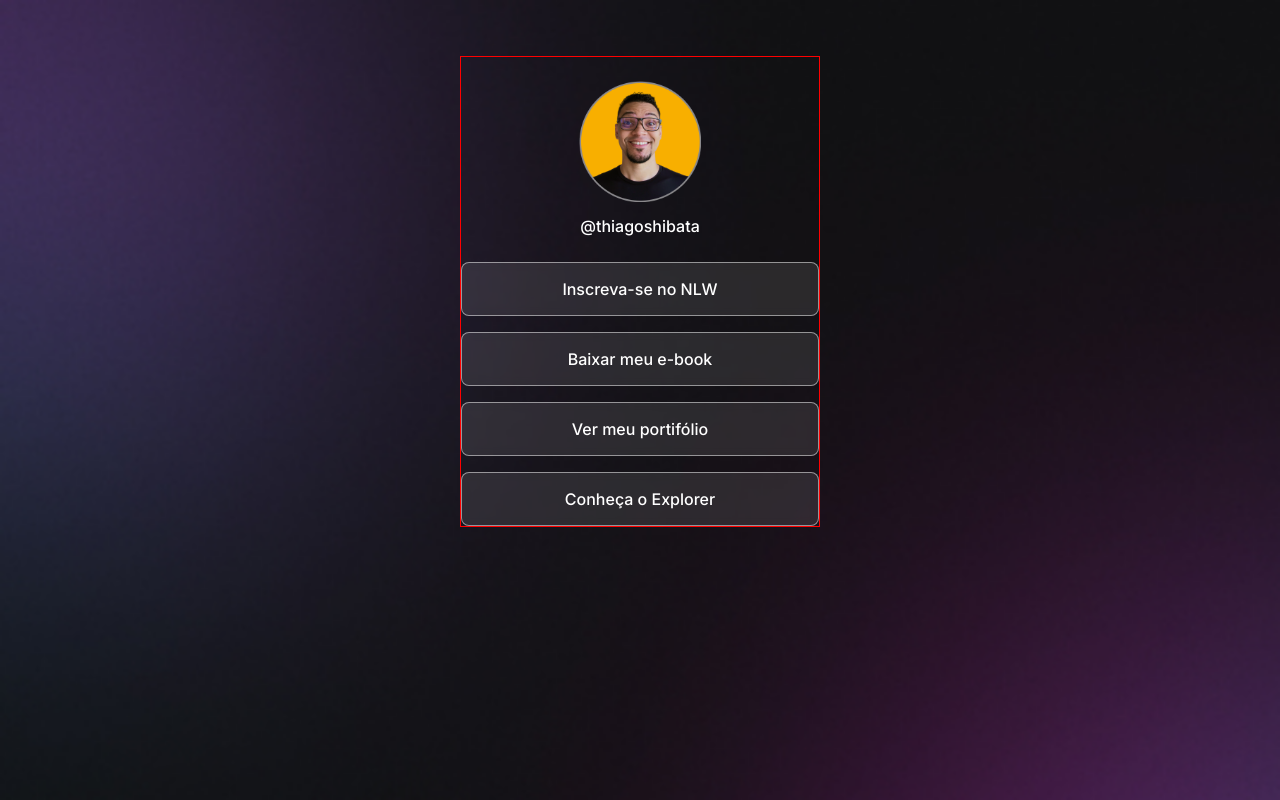
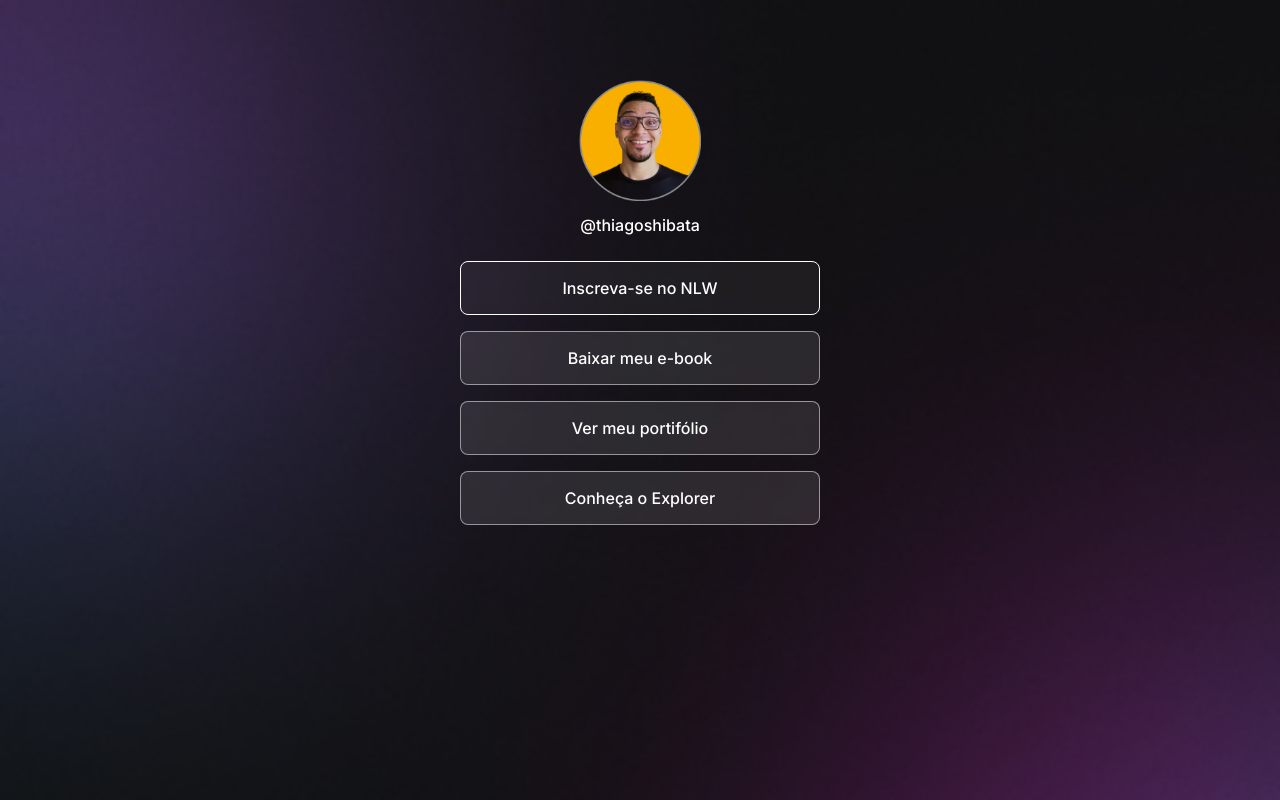
Before and after one commit to thiagoshibata/devLinks, a plain HTML site: page index.html in a window 1280 px wide. In both pictures the pointer is over the link "Inscreva-se no NLW". Drawn offline with Linux system fonts and the light colour scheme.

Commit message:
finalizando as animações dos botões de mídia

```diff
--- a/style.css
+++ b/style.css
@@ -16,7 +16,6 @@ body * {
 
 #container {
   width: 360px;
-  border: 1px solid red;
   margin: 56px auto 0px;
 }
 
@@ -59,4 +58,12 @@ ul li a {
 
   text-decoration: none;
   font-weight: 500;
+
+  transition: background .5s;
 }
+
+ul li a:hover { /*pseudo-selector */
+  background: rgba(255, 255, 255, 0.05);
+  border: 1px solid rgba(255, 255, 255, 1);
+
+}
```
